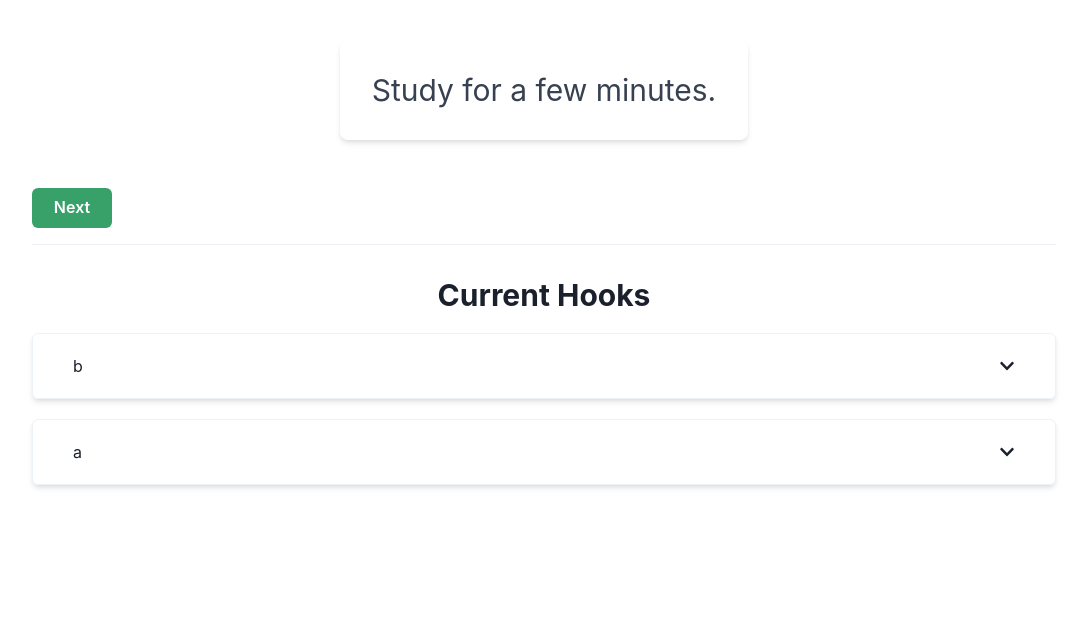
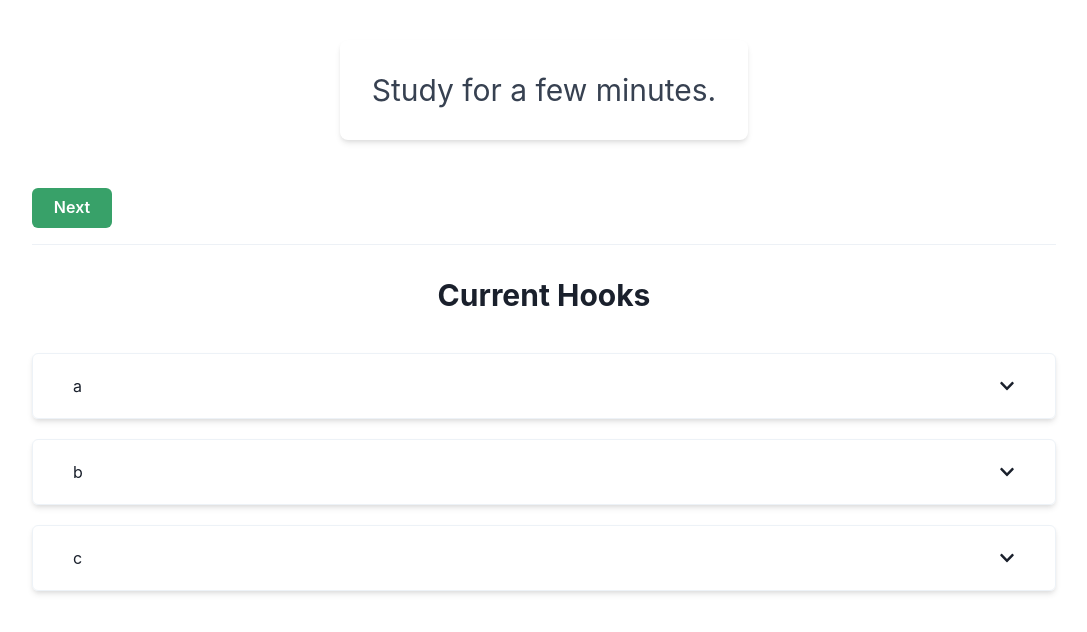
Before and after one commit to Philosocode/workflows, a React (Create React App) app: page / in a window 1280 px wide. Shown: the top 632 px of the page, without its empty margins (96-1183 px from the left). Built offline with nearby package versions, Linux system fonts and the light colour scheme; what react-mde, showdown would draw is missing.

Commit message:
Implement hook drag-and-drop

```diff
--- a/package.json
+++ b/package.json
@@ -23,6 +23,7 @@
     "framer-motion": "^4.1.17",
     "lodash": "^4.17.21",
     "react": "^17.0.2",
+    "react-beautiful-dnd": "^13.1.0",
     "react-dom": "^17.0.2",
     "react-hook-form": "^7.12.0",
     "react-icons": "^4.2.0",
@@ -57,6 +58,7 @@
   },
   "devDependencies": {
     "@types/lodash": "^4.14.171",
+    "@types/react-beautiful-dnd": "^13.1.1",
     "@types/react-router-dom": "^5.1.8",
     "@types/showdown": "^1.9.4",
     "@types/testing-library__jest-dom": "^5.14.1",
--- a/src/consume/components/hook-list-item.component.tsx
+++ b/src/consume/components/hook-list-item.component.tsx
@@ -78,13 +78,17 @@ export function HookListItem({ hook }: IProps) {
               right={5}
               boxSize={5}
               _hover={{ color: "red.500" }}
-              onClick={toggleModal}
+              onClick={(event) => {
+                event.stopPropagation();
+                toggleModal();
+              }}
             />
           </Box>
 
           <Input
             borderColor="gray.300"
             mb={5}
+            focusBorderColor="green.500"
             variant="flushed"
             value={hook.title}
             onChange={handleTitleUpdate}
--- a/src/consume/components/hook-list.component.tsx
+++ b/src/consume/components/hook-list.component.tsx
@@ -1,16 +1,51 @@
 import { VStack } from "@chakra-ui/react";
+import { DropResult } from "react-beautiful-dnd";
+
 import { IHook } from "hook/logic/hook.types";
 import { HookListItem } from "./hook-list-item.component";
+import { DragAndDropWrapper } from "shared/components/drag-and-drop/drag-and-drop-wrapper.component";
+import { DraggableWrapper } from "shared/components/drag-and-drop/draggable-wrapper.component";
+import { repositionHook } from "hook/logic/hook.slice";
+import { useAppDispatch } from "shared/redux/store";
 
 interface IProps {
   hooks: IHook[];
 }
 export function HookList(props: IProps) {
+  const dispatch = useAppDispatch();
+
+  function handleDragEnd(result: DropResult) {
+    const { source, destination } = result;
+    if (!destination || destination.index === source.index) return;
+
+    const oldIndex = source.index;
+    const newIndex = destination.index;
+
+    dispatch(
+      repositionHook({
+        oldIndex,
+        newIndex,
+      }),
+    );
+  }
+
   return (
-    <VStack w="100%" mt={5} spacing={5}>
-      {props.hooks.map((hook) => (
-        <HookListItem key={hook.id} hook={hook} />
-      ))}
-    </VStack>
+    <DragAndDropWrapper
+      droppableId="hook-list-droppable"
+      handleDragEnd={handleDragEnd}
+    >
+      <VStack w="100%" mt={10} spacing={5}>
+        {props.hooks.map((hook, index) => (
+          <DraggableWrapper
+            key={hook.id}
+            draggableId={hook.id}
+            dragDisabled={false}
+            index={index}
+          >
+            <HookListItem key={hook.id} hook={hook} />
+          </DraggableWrapper>
+        ))}
+      </VStack>
+    </DragAndDropWrapper>
   );
 }
--- a/src/hook/logic/hook.selectors.ts
+++ b/src/hook/logic/hook.selectors.ts
@@ -1,7 +1,7 @@
 import { createSelector } from "@reduxjs/toolkit";
-import { reverse } from "lodash";
 
 import { TAppState } from "shared/redux/store";
+import { IHook } from "./hook.types";
 
 const selectHookState = (state: TAppState) => state.hook;
 
@@ -10,10 +10,35 @@ export const selectHookHash = createSelector(
   (state) => state.hooks,
 );
 
-export const selectCurrentHooks = createSelector([selectHookState], (state) =>
-  reverse(Object.values(state.hooks).filter((hook) => !hook.isPrevious)),
+export const selectHookIds = createSelector(
+  [selectHookState],
+  (state) => state.hookIds,
 );
 
-export const selectPastHooks = createSelector([selectHookState], (state) =>
-  reverse(Object.values(state.hooks).filter((hook) => hook.isPrevious)),
+export const selectCurrentHooks = createSelector(
+  [selectHookHash, selectHookIds],
+  (hash, ids) => {
+    const hooks: IHook[] = [];
+
+    ids.forEach((id) => {
+      const currentHook = hash[id];
+      if (!currentHook.isPrevious) hooks.push(hash[id]);
+    });
+
+    return hooks;
+  },
 );
+
+export const selectPastHooks = createSelector(
+  [selectHookHash, selectHookIds],
+  (hash, ids) => {
+    const hooks: IHook[] = [];
+
+    ids.forEach((id) => {
+      const currentHook = hash[id];
+      if (currentHook.isPrevious) hooks.push(hash[id]);
+    });
+
+    return hooks;
+  },
+);
--- a/src/hook/logic/hook.slice.ts
+++ b/src/hook/logic/hook.slice.ts
@@ -19,8 +19,15 @@ const initialState: IHookState = {
       isPrevious: false,
       title: "b",
     },
+    c: {
+      id: "c",
+      content: "c",
+      isExpanded: false,
+      isPrevious: false,
+      title: "c",
+    },
   },
-  hookIds: [],
+  hookIds: ["a", "b", "c"],
 };
 
 const hookSlice = createSlice({
@@ -41,6 +48,14 @@ const hookSlice = createSlice({
         ...updates,
       };
     },
+    repositionHook: (state, action) => {
+      const { oldIndex, newIndex } = action.payload;
+
+      const hookIds = state.hookIds;
+      const [hookToReposition] = hookIds.splice(oldIndex, 1);
+
+      hookIds.splice(newIndex, 0, hookToReposition);
+    },
     deleteHook: (state, action) => {
       state.hooks = omit(state.hooks, [action.payload]);
       state.hookIds = state.hookIds.filter((id) => id !== action.payload);
@@ -49,4 +64,5 @@ const hookSlice = createSlice({
 });
 
 export const hookReducer = hookSlice.reducer;
-export const { createHook, updateHook, deleteHook } = hookSlice.actions;
+export const { createHook, updateHook, deleteHook, repositionHook } =
+  hookSlice.actions;
--- /dev/null
+++ b/src/shared/components/drag-and-drop/drag-and-drop-wrapper.component.tsx
@@ -0,0 +1,31 @@
+import { Box } from "@chakra-ui/react";
+import { DragDropContext, Droppable, DropResult } from "react-beautiful-dnd";
+
+interface IProps {
+  droppableId: string;
+  handleDragEnd: (result: DropResult) => void;
+  children?: React.ReactNode;
+}
+export function DragAndDropWrapper({
+  children,
+  droppableId,
+  handleDragEnd,
+}: IProps) {
+  return (
+    <DragDropContext onDragEnd={handleDragEnd}>
+      <Droppable droppableId={droppableId}>
+        {(provided) => (
+          <Box
+            ref={provided.innerRef}
+            {...provided.droppableProps}
+            listStyleType="none"
+            w="100%"
+          >
+            {children}
+            {provided.placeholder}
+          </Box>
+        )}
+      </Droppable>
+    </DragDropContext>
+  );
+}
--- /dev/null
+++ b/src/shared/components/drag-and-drop/draggable-wrapper.component.tsx
@@ -0,0 +1,34 @@
+import { Box } from "@chakra-ui/react";
+import { Draggable } from "react-beautiful-dnd";
+
+interface IProps {
+  children: React.ReactNode;
+  draggableId: string;
+  dragDisabled: boolean;
+  index: number;
+}
+export function DraggableWrapper({
+  children,
+  draggableId,
+  dragDisabled,
+  index,
+}: IProps) {
+  return (
+    <Draggable
+      draggableId={draggableId}
+      index={index}
+      isDragDisabled={dragDisabled}
+    >
+      {(provided) => (
+        <Box
+          w="100%"
+          ref={provided.innerRef}
+          {...provided.draggableProps}
+          {...provided.dragHandleProps}
+        >
+          {children}
+        </Box>
+      )}
+    </Draggable>
+  );
+}
```
Also changed, not shown: 1 other file (tests, documents, lock files or other folders).
